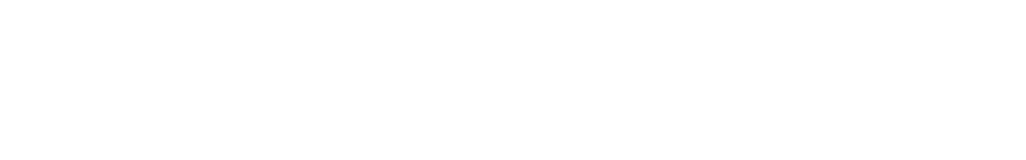
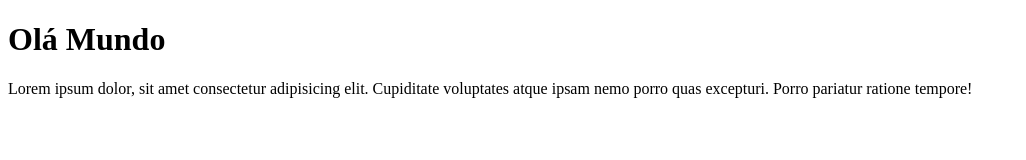
Before and after one commit to H-Leone/aula4-branches, a plain HTML site: page index.html in a window 1280 px wide. Shown: the whole page, without its empty margins (0-1026 px from the left). Drawn offline with Linux system fonts and the light colour scheme.

Commit message:
primeiro commit no conteudo

```diff
--- a/index.html
+++ b/index.html
@@ -7,6 +7,10 @@
     <title>Aula 4</title>
 </head>
 <body>
+    <h1>Olá Mundo</h1>
+
+    <p>Lorem ipsum dolor, sit amet consectetur adipisicing elit. Cupiditate voluptates atque ipsam nemo porro quas excepturi. Porro pariatur ratione tempore!</p>
+
 
 </body>
 </html>
```
